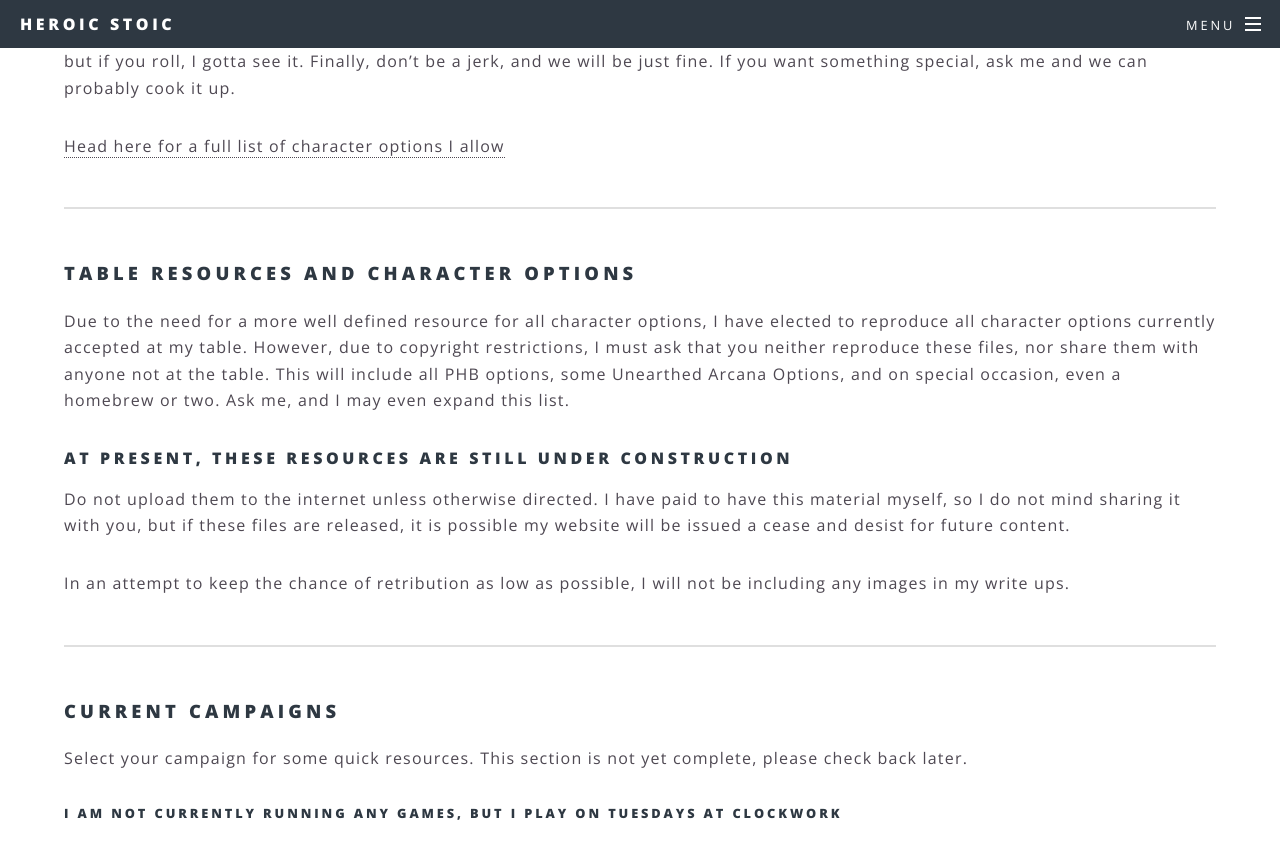
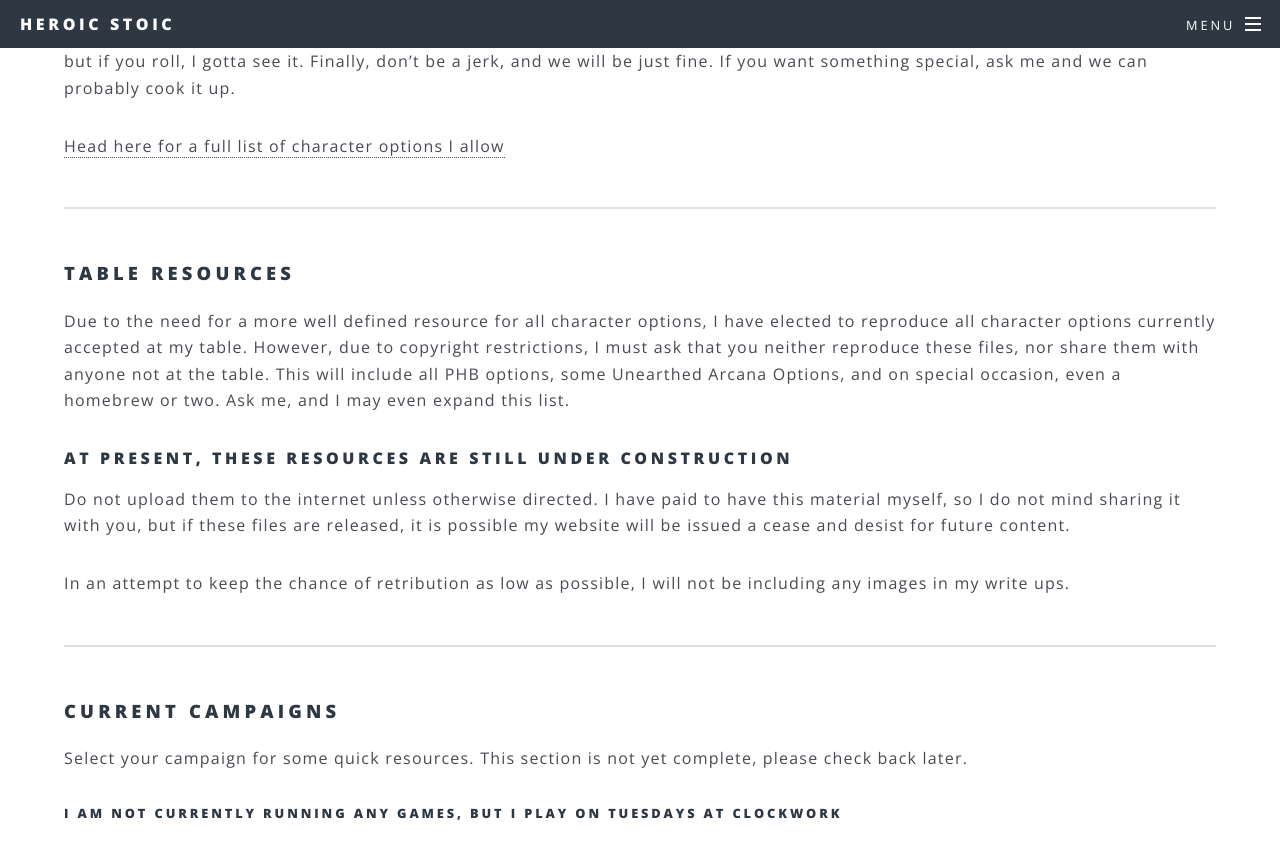
Before and after one commit to heroicstoic/heroicstoic.github.io, a Jekyll site: the page built from dnd/index.md, in a window 1280 px wide and 900 px high, scrolled down 701 px. Shown: the top 859 px of the window. Built offline with Jekyll 4.4.1, drawn with Linux system fonts in a browser that asks for light colours.

Commit message:
Update index.md

```diff
--- a/dnd/index.md
+++ b/dnd/index.md
@@ -20,7 +20,7 @@ The short version is that PHB +1 is fine without modification. In general, use p
 
 <hr/>
 
-### Table Resources and Character Options
+### Table Resources
 
 Due to the need for a more well defined resource for all character options, I have elected to reproduce all character options currently accepted at my table. However, due to copyright restrictions, I must ask that you neither reproduce these files, nor share them with anyone not at the table. This will include all PHB options, some Unearthed Arcana Options, and on special occasion, even a homebrew or two. Ask me, and I may even expand this list.
 
```
